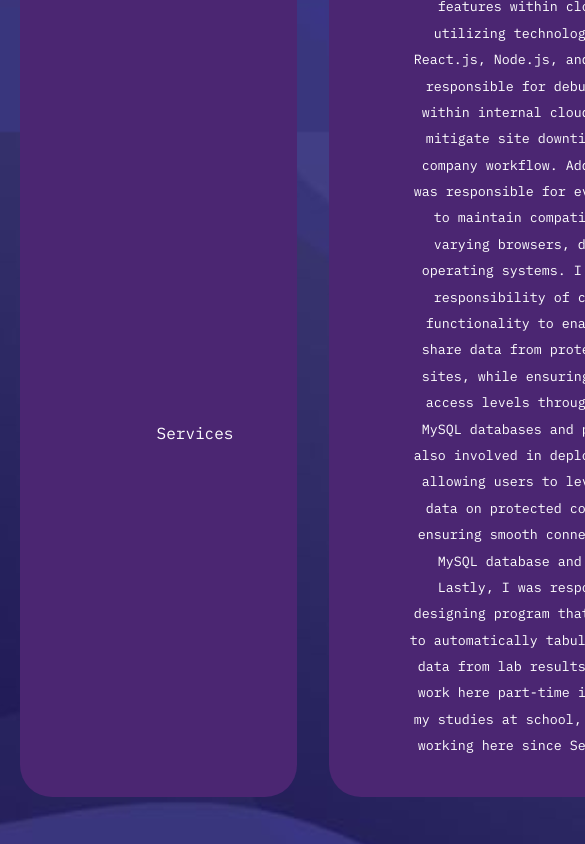
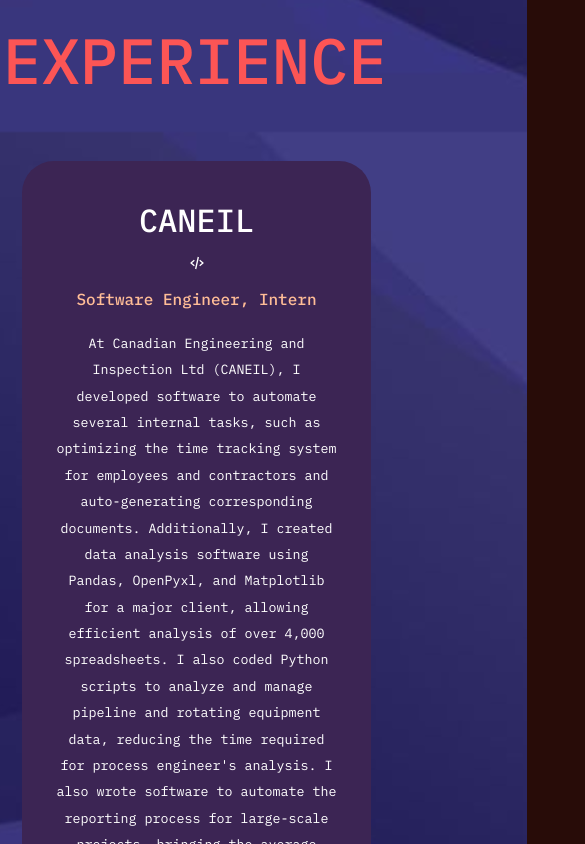
Before and after one commit to AbhroChowdhury/Personal-Website-Abhro, a React (Create React App) app in the folder react-portfolio-abhro/: page / in a window 390 px wide. Shown: the part 2400-3244 px from the top of the page, 585 px wide, since content can reach past the window. Built offline with nearby package versions, Linux system fonts and the light colour scheme.

Commit message:
experience done

```diff
--- a/react-portfolio-abhro/src/components/experience/Experience.jsx
+++ b/react-portfolio-abhro/src/components/experience/Experience.jsx
@@ -14,8 +14,7 @@
             <article className='CANEIL__details'>
               <BiCodeAlt className='experience__icon'/>
               <h4>Software Engineer, Intern</h4>
-              <small className='text-light'>
-
+              <small className='text-light'> At Canadian Engineering and Inspection Ltd (CANEIL), I developed software to automate several internal tasks, such as optimizing the time tracking system for employees and contractors and auto-generating corresponding documents. Additionally, I created data analysis software using Pandas, OpenPyxl, and Matplotlib for a major client, allowing efficient analysis of over 4,000 spreadsheets. I also coded Python scripts to analyze and manage pipeline and rotating equipment data, reducing the time required for process engineer's analysis. I also wrote software to automate the reporting process for large-scale projects, bringing the average report writing time down by 50%. Lastly, I implemented significant front-end changes to the company website with the goal of revamping the design to modern industry standards. I started at CANEIL in May of 2022, and completed this 4-month internship by August 2022.
               </small>
             </article>
           </div>
--- a/react-portfolio-abhro/src/components/experience/experience.css
+++ b/react-portfolio-abhro/src/components/experience/experience.css
@@ -4,6 +4,9 @@
     gap: 2rem;
 }
 
+section {
+    height: 100vh;
+}
 
 .experience__container > div {
     background: var(--background-color-variant);
@@ -47,3 +50,37 @@
     color: var(--primary-color-variant);
     margin-bottom: 1rem;
 }
+
+/* tablet */
+@media screen and (max-width: 1024px) {
+    .experience__container {
+        grid-template-columns: 1fr;
+    }
+
+    section {
+        height: 130vh;
+    }
+
+    .experience__container > div {
+        width: 80%;
+        padding: 2rem;
+        margin: 0 auto;
+    }
+}
+
+/* phone */
+@media screen and (max-width: 600px) {
+    .experience__container {
+        grid-template-columns: 1fr;
+    }
+
+    section {
+        height: 150vh;
+    }
+
+    .experience__container > div {
+        width: 80%;
+        padding: 2rem;
+        margin: 0 auto;
+    }
+}
--- a/react-portfolio-abhro/src/index.css
+++ b/react-portfolio-abhro/src/index.css
@@ -17,7 +17,7 @@
 
 :root {
     --background-color: #280C08;
-    --background-color-variant: #4B2672;
+    --background-color-variant: #3C2554;
     --primary-color: #FC5555;
     --primary-color-variant: #FFBD97;
     --color-white: #fff;
@@ -80,7 +80,6 @@
 
 section {
     margin-top: 8rem;
-    height: 100vh;
 }
 
 
```
